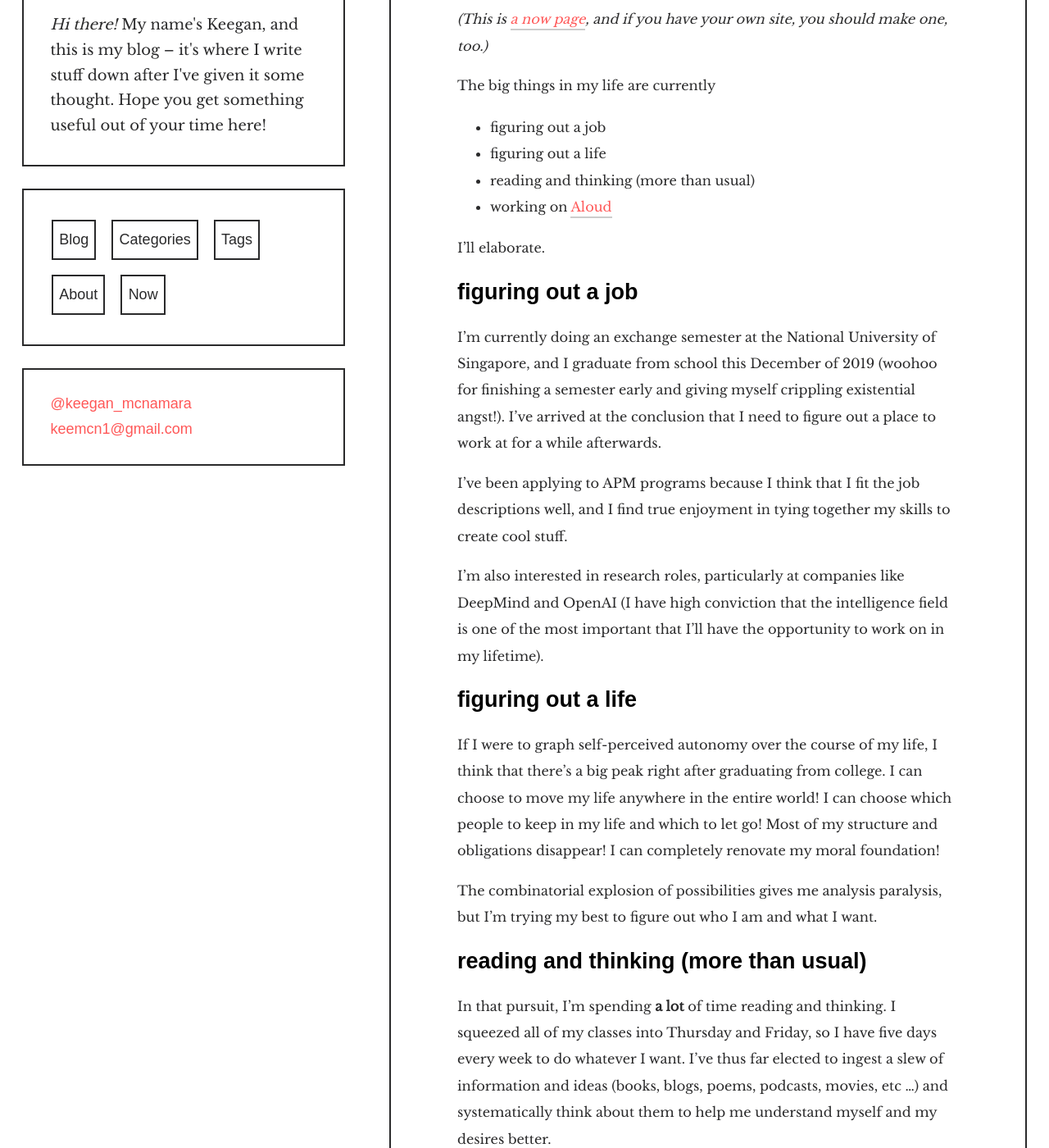
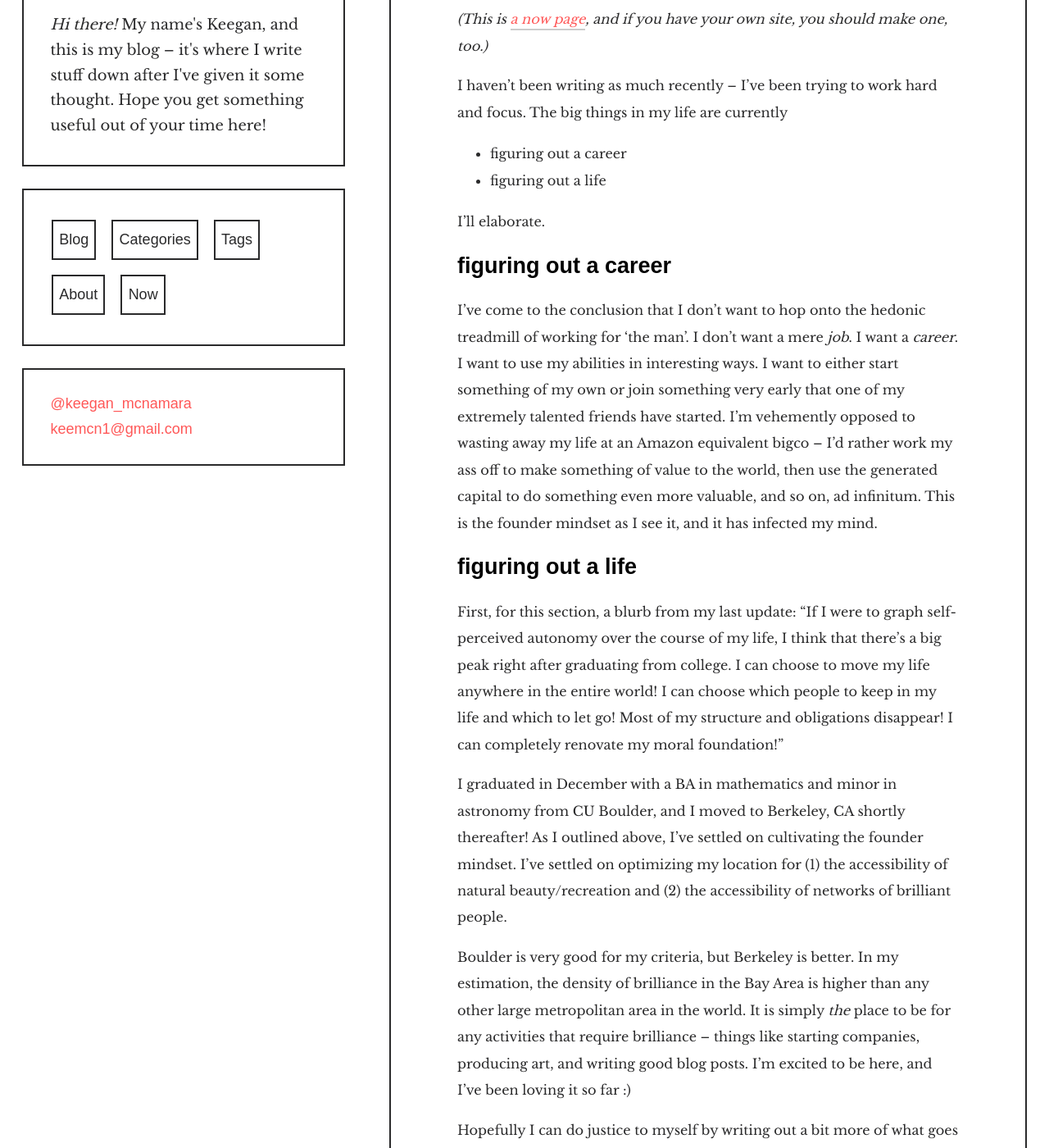
Before and after one commit to keemcn/keemcn.github.io, a Jekyll site: the page built from now.md, in a window 1280 px wide and 1400 px high, scrolled down 203 px. Shown: the whole window at 82% size. Built offline with Jekyll 4.4.1, drawn with Linux system fonts in a browser that asks for light colours; some of the changed text lies outside the part shown.

Commit message:
updated now page and added a crappy outline of an idea

```diff
--- a/now.md
+++ b/now.md
@@ -6,6 +6,28 @@ permalink: /now/
 
 _(This is [a now page](https://nownownow.com/about), and if you have your own site, you should make one, too.)_
 
+I haven't been writing as much recently – I've been trying to work hard and focus. The big things in my life are currently
+- figuring out a career
+- figuring out a life
+
+I'll elaborate.
+## figuring out a career
+I've come to the conclusion that I don't want to hop onto the hedonic treadmill of working for 'the man'. I don't want a mere _job_. I want a *career*. I want to use my abilities in interesting ways. I want to either start something of my own or join something very early that one of my extremely talented friends have started. I'm vehemently opposed to wasting away my life at an Amazon equivalent bigco – I'd rather work my ass off to make something of value to the world, then use the generated capital to do something even more valuable, and so on, ad infinitum. This is the founder mindset as I see it, and it has infected my mind.
+
+## figuring out a life
+First, for this section, a blurb from my last update: "If I were to graph self-perceived autonomy over the course of my life, I think that there's a big peak right after graduating from college. I can choose to move my life anywhere in the entire world! I can choose which people to keep in my life and which to let go! Most of my structure and obligations disappear! I can completely renovate my moral foundation!"
+
+I graduated in December with a BA in mathematics and minor in astronomy from CU Boulder, and I moved to Berkeley, CA shortly thereafter! As I outlined above, I've settled on cultivating the founder mindset. I've settled on optimizing my location for (1) the accessibility of natural beauty/recreation and (2) the accessibility of networks of brilliant people.
+
+Boulder is very good for my criteria, but Berkeley is better. In my estimation, the density of brilliance in the Bay Area is higher than any other large metropolitan area in the world. It is simply _the_ place to be for any activities that require brilliance – things like starting companies, producing art, and writing good blog posts. I'm excited to be here, and I've been loving it so far :)
+
+Hopefully I can do justice to myself by writing out a bit more of what goes through my head on here. We'll see what happens in the next few months!
+
+---
+_Last updated: Feb 2020_
+
+[comment]: # (
+OCTOBER 2019
 The big things in my life are currently
 - figuring out a job
 - figuring out a life
```
Also changed, not shown: other parts of now.md (+1 -3 lines), _posts/2019-11-06-quora-post-mortem.md (+2 -2 lines), _posts/2020-02-24-information-theoretic-ontology.md (added, +40 -0 lines), 12 other files.
